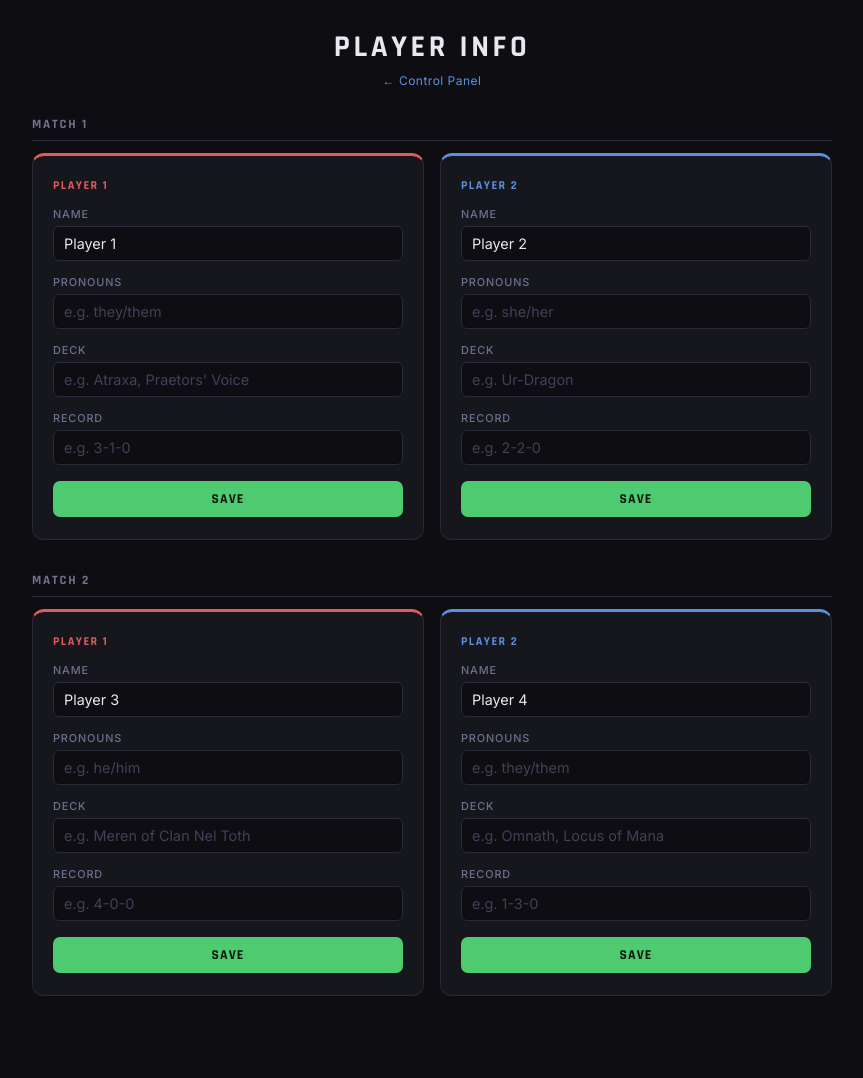
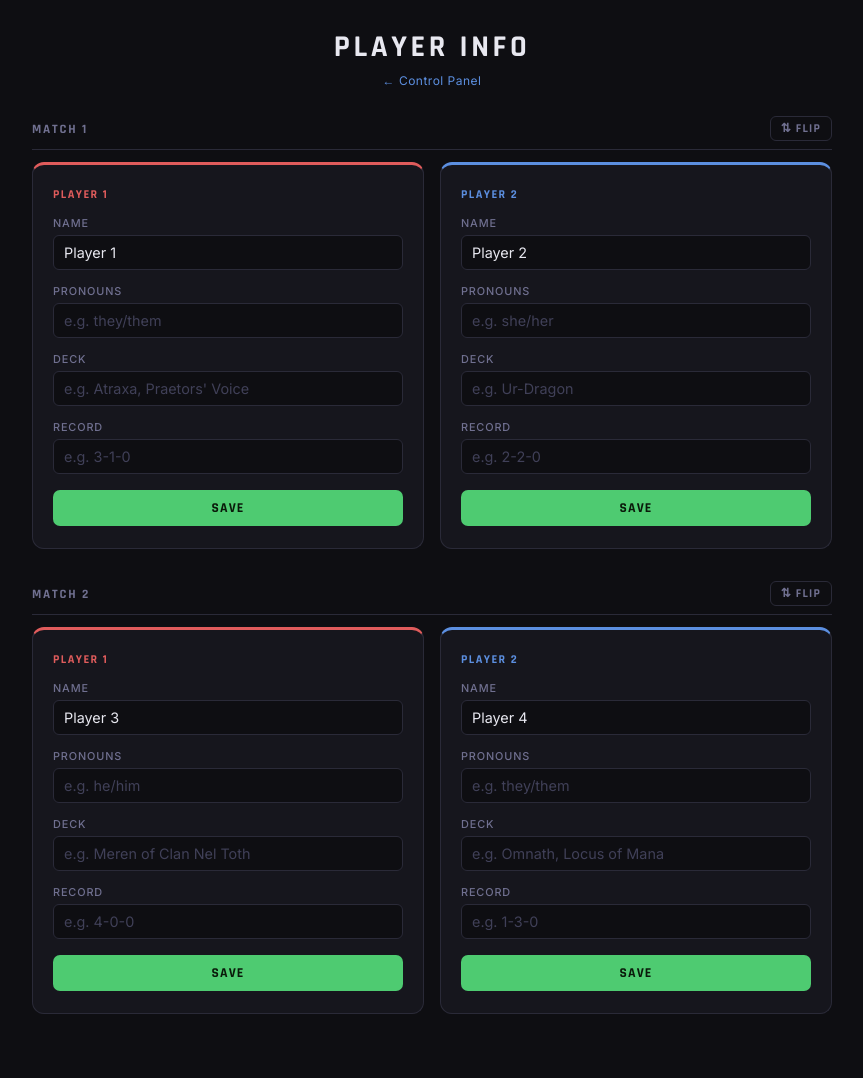
Before and after one commit to kalvin66rocks/coverage-communicator, a Flask app: page /players in a window 1280 px wide. Shown: the whole page, without its empty margins (208-1071 px from the left). Before the commit the page ends 996 px from the top, so only its background shows below. Run offline with Flask 3, Linux system fonts and the light colour scheme.

Commit message:
fix sizing and add swap button for spotters

```diff
--- a/templates/players.html
+++ b/templates/players.html
@@ -75,13 +75,37 @@
       color: var(--muted);
       border-bottom: 1px solid var(--border);
       padding-bottom: 8px;
+      display: flex;
+      align-items: center;
+      justify-content: space-between;
     }
+
+    .flip-btn {
+      background: transparent;
+      border: 1px solid var(--border);
+      border-radius: 6px;
+      color: var(--muted);
+      cursor: pointer;
+      font-family: 'Rajdhani', sans-serif;
+      font-size: 0.75rem;
+      font-weight: 700;
+      letter-spacing: 0.1em;
+      padding: 4px 10px;
+      text-transform: uppercase;
+      transition: border-color 0.15s, color 0.15s;
+    }
+
+    .flip-btn:hover { border-color: #505070; color: var(--text); }
+    .flip-btn[aria-pressed="true"] { border-color: #505070; color: var(--text); }
 
     .player-cards {
       display: grid;
       grid-template-columns: 1fr 1fr;
       gap: 16px;
     }
+
+    .player-cards.flipped .pcard.p1 { order: 2; }
+    .player-cards.flipped .pcard.p2 { order: 1; }
 
     .pcard {
       background: var(--surface);
@@ -199,8 +223,11 @@
 <div class="matches">
 
   <div class="match-block">
-    <div class="match-heading">Match 1</div>
-    <div class="player-cards">
+    <div class="match-heading">
+      <span>Match 1</span>
+      <button class="flip-btn" type="button" data-match="match1" aria-pressed="false">⇅ Flip</button>
+    </div>
+    <div class="player-cards" id="match1-cards">
       <div class="pcard p1">
         <div class="pcard-title">Player 1</div>
         <div class="field">
@@ -246,8 +273,11 @@
 
   <!-- Match 2 -->
   <div class="match-block">
-    <div class="match-heading">Match 2</div>
-    <div class="player-cards">
+    <div class="match-heading">
+      <span>Match 2</span>
+      <button class="flip-btn" type="button" data-match="match2" aria-pressed="false">⇅ Flip</button>
+    </div>
+    <div class="player-cards" id="match2-cards">
       <div class="pcard p1">
         <div class="pcard-title">Player 1</div>
         <div class="field">
@@ -346,6 +376,24 @@
     });
   });
 
+  // Flip the visual order of player cards (display only; remembered per device)
+  function setFlipped(match, flipped) {
+    document.getElementById(`${match}-cards`).classList.toggle('flipped', flipped);
+    document.querySelector(`.flip-btn[data-match="${match}"]`)
+      .setAttribute('aria-pressed', String(flipped));
+    try { localStorage.setItem(`flip-${match}`, flipped ? '1' : '0'); } catch (e) {}
+  }
+
+  document.querySelectorAll('.flip-btn').forEach(btn => {
+    const match = btn.dataset.match;
+    let saved = false;
+    try { saved = localStorage.getItem(`flip-${match}`) === '1'; } catch (e) {}
+    setFlipped(match, saved);
+    btn.addEventListener('click', () => {
+      setFlipped(match, btn.getAttribute('aria-pressed') !== 'true');
+    });
+  });
+
   // Load current state on page open
   fetch('/api/state').then(r => r.json()).then(data => {
     ['match1','match2'].forEach(m => {
```
Also changed, not shown: templates/admin.html (+58 -4 lines), templates/commentator_overlay.html (+5 -5 lines).
